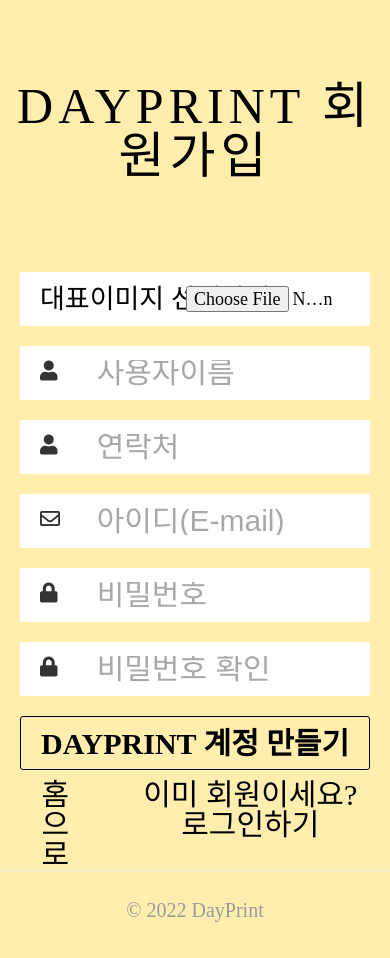
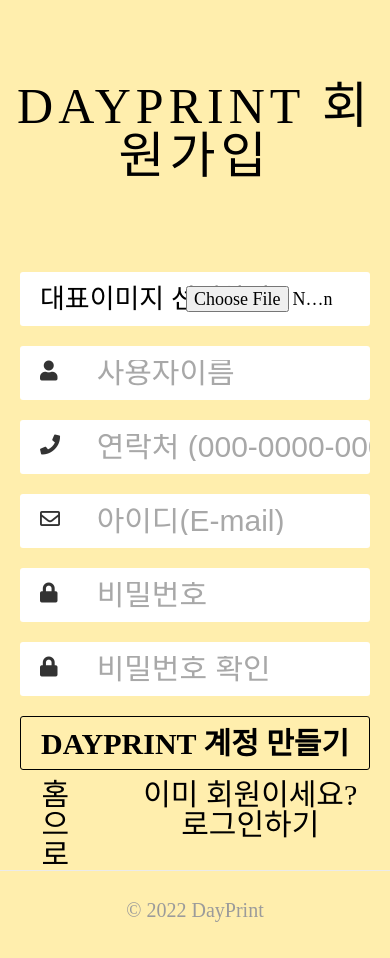
Before and after one commit to DayPrint/DayPrint_Frontend, a React (Create React App) app: page /signup in a window 390 px wide. Shown: the top 958 px of the page. Built offline with nearby package versions, Linux system fonts and the light colour scheme; a web font is replaced by a local one.

Commit message:
signup phone 이모티콘 변경, placeholder 변경

```diff
--- a/src/component/SignUp.js
+++ b/src/component/SignUp.js
@@ -52,8 +52,8 @@
           </div>
           <div className="field">
             <label for="phone" class="hidden">PhoneNumber</label>
-            <i className="fas fa-user" />
-            <input type="tel" id="phone" name="phone" pattern="[0-9]{3}-[0-9]{4}-[0-9]{4}" onChange={onChange} placeholder="  연락처" />
+            <i className="fas fa-phone" />
+            <input type="tel" id="phone" name="phone" pattern="[0-9]{3}-[0-9]{4}-[0-9]{4}" onChange={onChange} placeholder="  연락처 (000-0000-0000)" />
           </div>
           <div className="field">
             <label for="userEmail" class="hidden">email</label>
```
